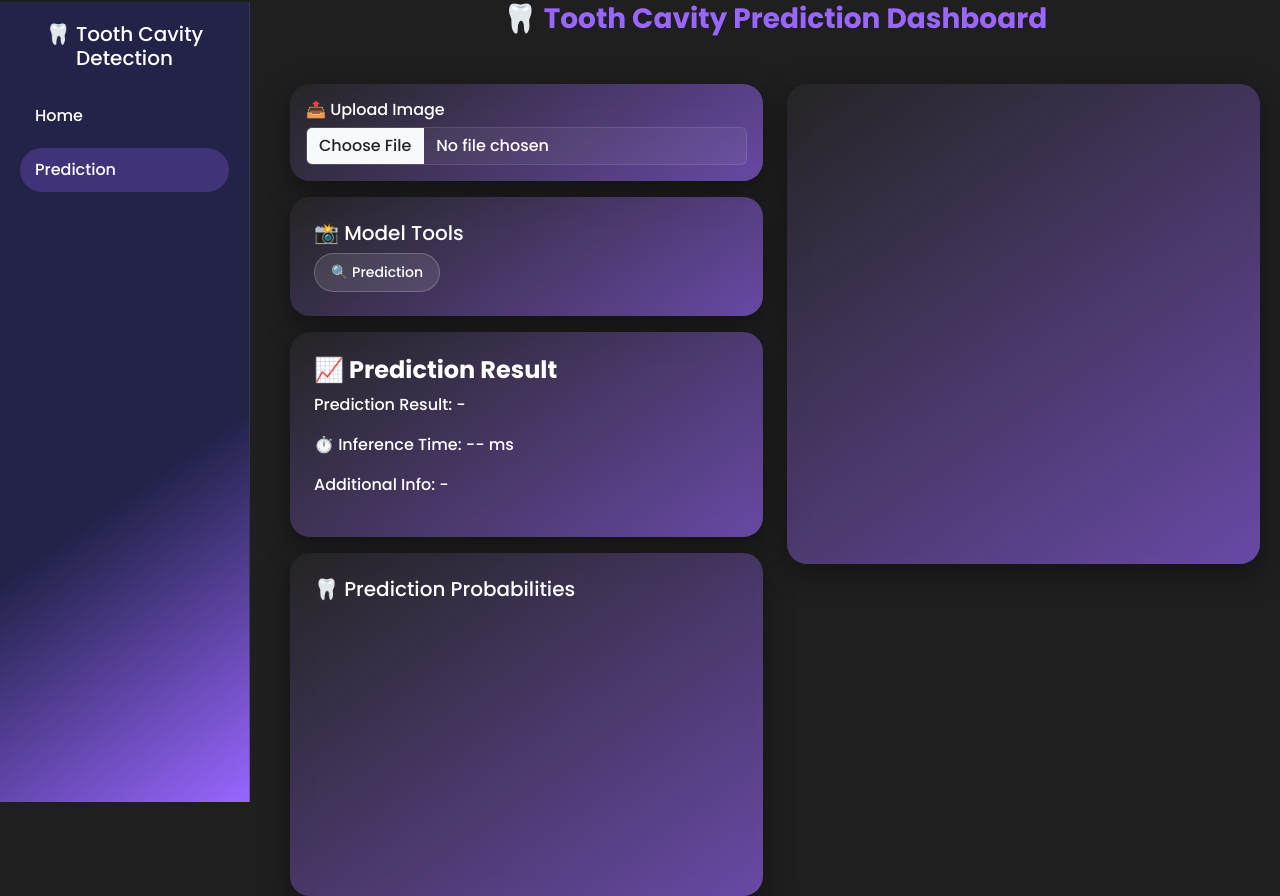
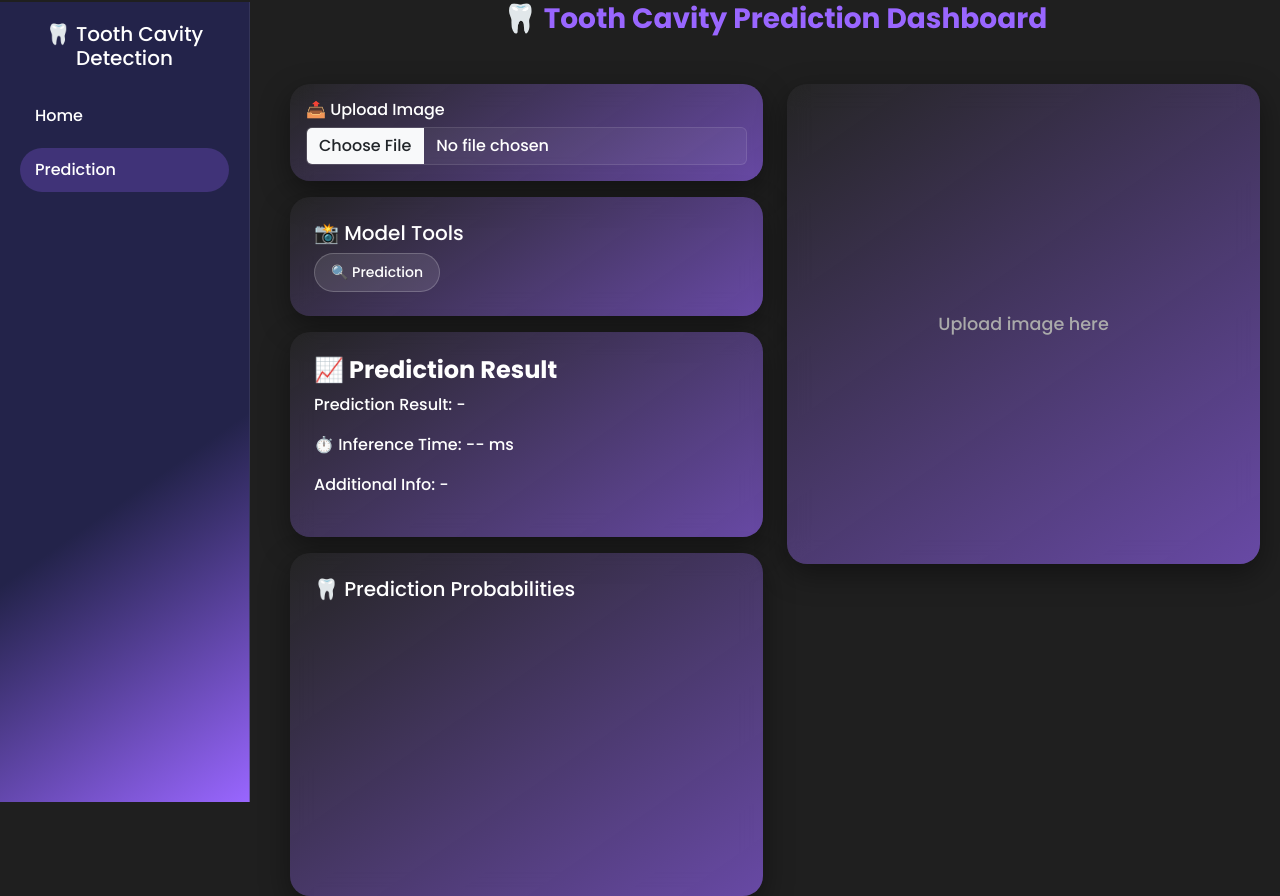
Before and after one commit to DanialSoleimany/YOLOv12-Tooth-Cavity-Detection, a Flask app: page / in a window 1280 px wide, after a click on "Prediction". Shown: the part 18-914 px from the top of the page. Run offline with Flask 3, Linux system fonts and the light colour scheme.

Commit message:
Add image upload placeholder to right preview area, hide on upload and show on remove

```diff
--- a/templates/index.html
+++ b/templates/index.html
@@ -106,7 +106,7 @@
           <!-- LEFT COLUMN: Three stacked cards -->
           <div class="col-lg-6 d-flex flex-column" style="height: 480px;">
             <!-- Upload -->
-            <div class="card p-3 mb-3 flex-grow-1">
+            <div class="card p-3 mb-3 flex-grow-1 position-relative">
               <h6>📤 Upload Image</h6>
               <input type="file" name="image" class="form-control" accept="image/*" onchange="previewImage(event)" required>
             </div>
@@ -144,7 +144,8 @@
           </div>
           <!-- RIGHT COLUMN: IMAGE DISPLAY -->
           <div class="col-lg-6">
-            <div class="card p-3 h-100 d-flex justify-content-center align-items-center" style="height: 480px;">
+            <div class="card p-3 h-100 d-flex justify-content-center align-items-center position-relative" style="height: 480px;">
+              <span id="image-placeholder" style="color:#aaa; font-size:1.1rem; position:absolute; left:0; right:0; top:50%; transform:translateY(-50%); text-align:center;">Upload image here</span>
               <div id="image-box" class="w-100 h-100 position-relative" style="border-radius: 12px; background-color: #eee; overflow: hidden; display: none;">
                 <button type="button" class="btn btn-link position-absolute top-0 end-0 m-2" id="remove-image-btn" onclick="removeImage()" style="font-size: 1.5rem; color: #888; z-index: 2;">&times;</button>
                 <img id="preview-img" src="#" alt="Uploaded Image" style="width: 100%; height: 100%; object-fit: cover;" />
@@ -164,6 +165,7 @@
     function previewImage(event) {
       const file = event.target.files[0];
       if (file && file.type.startsWith('image/')) {
+        document.getElementById('image-placeholder').style.display = 'none';
         const reader = new FileReader();
         reader.onload = function(e) {
           const img = document.getElementById('preview-img');
@@ -189,6 +191,7 @@
     function removeImage() {
       document.getElementById('preview-img').src = '#';
       document.getElementById('image-box').style.display = 'none';
+      document.getElementById('image-placeholder').style.display = 'block';
       const fileInput = document.querySelector('input[name="image"]');
       fileInput.value = '';
     }
```
